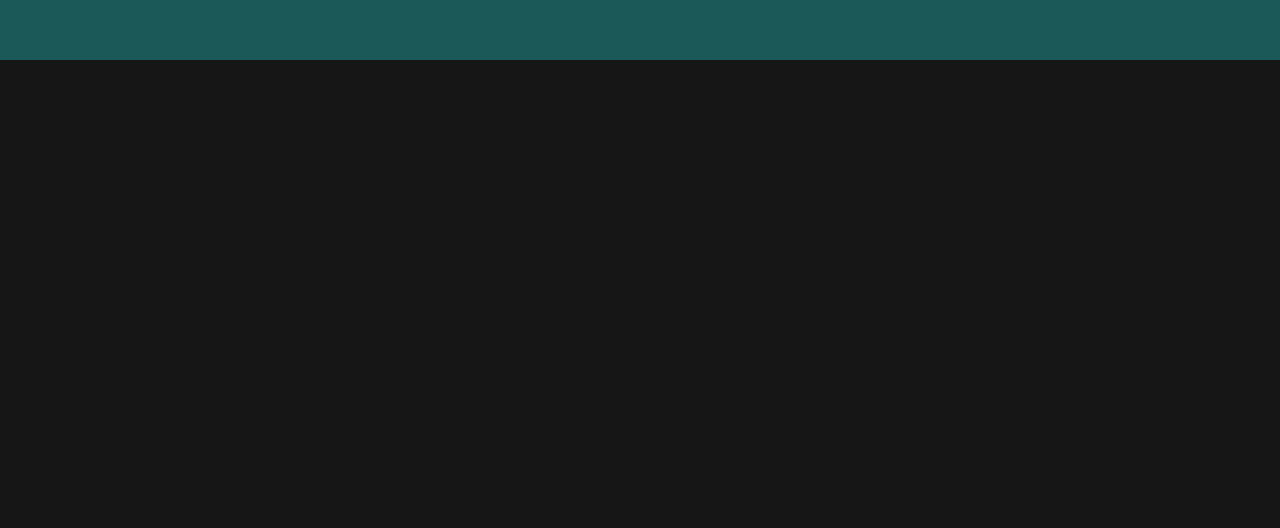
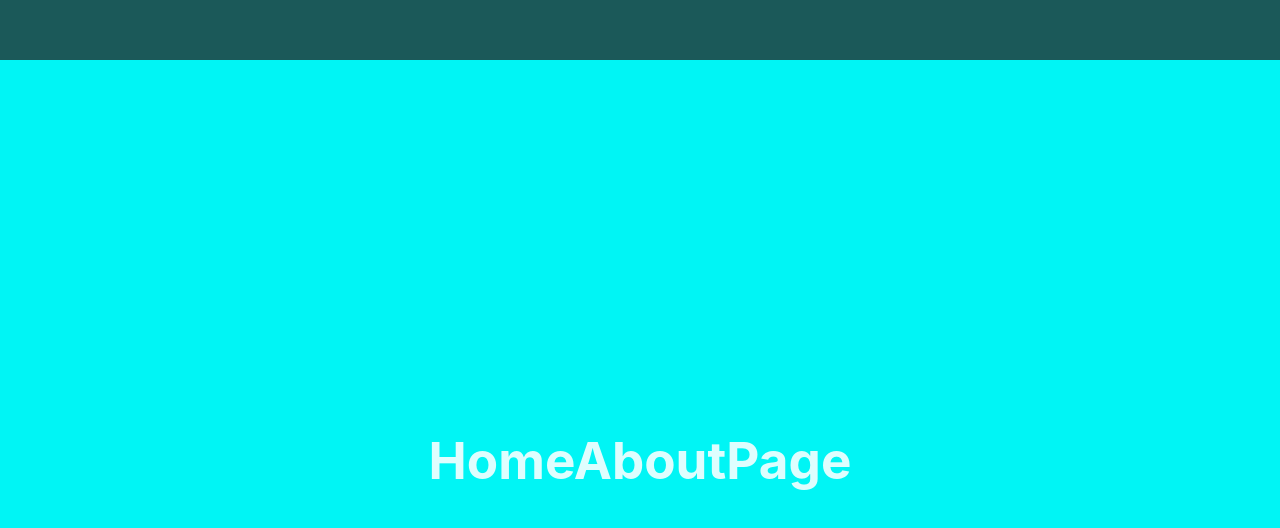
Before and after one commit to josefggx/Portfolio, a React (Vite) app: page / in a window 1280 px wide. Shown: the part 740-1268 px from the top of the page. Before the commit the page ends 800 px from the top, so only its background shows below. Built offline with nearby package versions, Linux system fonts and the light colour scheme.

Commit message:
💄 update: HomePage updated

```diff
--- a/src/pages/HomePage/HomePage.tsx
+++ b/src/pages/HomePage/HomePage.tsx
@@ -1,9 +1,12 @@
+import { useEffect, useRef } from 'react';
+import { HomeAboutPage } from '../HomeAboutPage/HomeAboutPage';
 import { HomeHeroPage } from '../HomeHeroPage/HomeHeroPage';
 
 export const HomePage = () => {
   return (
     <>
       <HomeHeroPage />
+      <HomeAboutPage />
     </>
   );
 };
```
